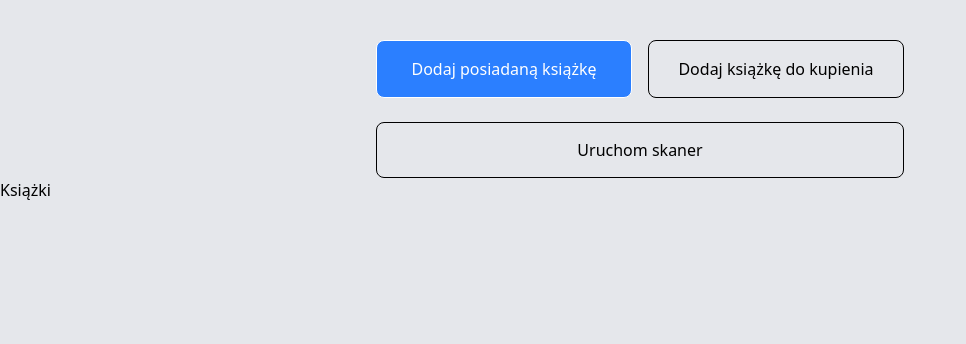
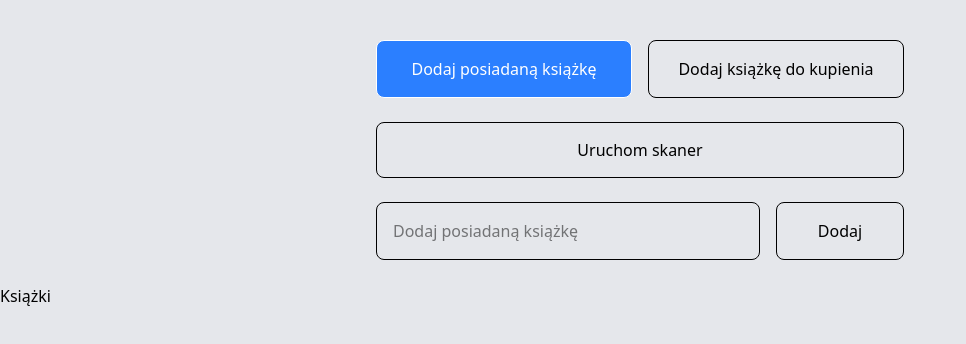
Before and after one commit to megaNINJA215/spis-biblioteczki-pomoc, a Next.js app: page / in a window 1280 px wide. Shown: the top 344 px of the page, without its empty margins (0-966 px from the left). Built offline with nearby package versions, Linux system fonts and the light colour scheme.

Commit message:
manualne wpisywanie i potwierdzanie

```diff
--- /dev/null
+++ b/app/api/getData/route.ts
@@ -0,0 +1,15 @@
+import { NextResponse } from "next/server";
+
+export async function POST(request: Request) {
+    const data = await request.json();
+    const isbn = data?.isbn ?? null;
+    console.log("Scanned ISBN:", isbn);
+
+
+
+    return NextResponse.json({
+        title: "Kroniki Diuny 4",
+        author: "Frank Herbert",
+        coverUrl: "https://www.elibri.com.pl/attachments/e8c53198f80f900be76f/cover/original.jpg"
+    });
+}
--- a/app/api/isbn/route.ts
+++ /dev/null
@@ -1,13 +0,0 @@
-import { NextResponse } from "next/server";
-
-export async function POST(request: Request) {
-    try {
-        const data = await request.json();
-        const isbn = data?.isbn ?? null;
-        console.log("Scanned ISBN:", isbn);
-        return NextResponse.json({ ok: true, isbn });
-    } catch (e) {
-        console.error("/api/isbn error:", e);
-        return NextResponse.json({ ok: false }, { status: 500 });
-    }
-}
--- /dev/null
+++ b/app/api/saveBook/route.ts
@@ -0,0 +1,11 @@
+import { NextResponse } from "next/server";
+
+export async function POST(request: Request) {
+    const data = await request.json();
+    const { ISBN, title, author, coverUrl, mode } = data;
+    console.log(`Saving book [${mode}]:`, { ISBN, title, author, coverUrl });
+
+    return NextResponse.json({
+        ok: true
+    });
+}
--- /dev/null
+++ b/app/components/Confirm.tsx
@@ -0,0 +1,88 @@
+import { useEffect, useState } from "react";
+
+export default function Confirm(
+    {
+        showResult,
+        setShowResult,
+        result,
+        mode
+    }: {
+        showResult: boolean,
+        setShowResult: (show: boolean) => void,
+        result: string,
+        mode: "owned" | "wanted"
+    }) {
+    const [data, setData] = useState<{ title: string; author: string; coverUrl: string } | null>(null);
+
+    useEffect(() => {
+        const fetchData = async () => {
+            try {
+                const res = await fetch(`/api/getData`, {
+                    method: "POST",
+                    headers: { "Content-Type": "application/json" },
+                    body: JSON.stringify({ isbn: result }),
+                });
+                if (!res.ok) throw new Error(`HTTP ${res.status}`);
+                const json = await res.json();
+                setData({
+                    title: json.title ?? "",
+                    author: json.author ?? "",
+                    coverUrl: json.coverUrl ?? ""
+                });
+            } catch (e) {
+                console.error("Send ISBN error:", e);
+            }
+        };
+
+        if (showResult) {
+            fetchData();
+        }
+    }, [showResult, result]);
+
+    const saveBook = async (data: { title: string; author: string; coverUrl: string } | null, mode: "owned" | "wanted") => {
+        if (!data) return;
+
+        await fetch('/api/saveBook', {
+            method: 'POST',
+            headers: { 'Content-Type': 'application/json' },
+            body: JSON.stringify({
+                ISBN: result,
+                title: data.title,
+                author: data.author,
+                coverUrl: data.coverUrl,
+                mode: mode
+            })
+        });
+    }
+
+    return showResult &&
+        <div className="absolute min-h-full min-w-full top-0 left-0 flex flex-col items-center justify-center bg-black/60 backdrop-blur-sm"
+        >
+
+            <img src={data?.coverUrl ?? ''} alt={`Okładka książki ${data?.title}`} className="w-96 mb-4 object-cover rounded" />
+            <div className="flex flex-row items-center justify-center">
+
+                <div className="p-4 border cursor-pointer rounded-lg text-center z-10 bg-white w-64 mx-2">
+                    Tytuł: <strong>{data?.title}</strong>
+                </div>
+                <div className="p-4 border cursor-pointer rounded-lg text-center z-10 bg-white w-64 mx-2">
+                    Autor: <strong>{data?.author}</strong>
+                </div>
+            </div>
+            <div className="flex flex-row items-center justify-center mt-4">
+                <div className="p-4 border cursor-pointer rounded-lg text-center  z-10 bg-red-100 border-red-600 border-3 w-64 mx-2"
+                    onClick={() => {
+                        setShowResult(false)
+                    }}>
+                    ANULUJ
+                </div>
+                <div className="p-4 border cursor-pointer rounded-lg text-center z-10  bg-lime-100 border-lime-600 border-3 w-64 mx-2"
+                    onClick={async () => {
+                        await saveBook(data, mode);
+                        setShowResult(false)
+                    }}>
+                    Potwierdź
+                </div>
+            </div>
+        </div>
+}
--- /dev/null
+++ b/app/components/ManualInput.tsx
@@ -0,0 +1,70 @@
+
+import { Dispatch, SetStateAction, useState } from 'react';
+
+export default function ManualInput({ setResult }: {
+    setResult: Dispatch<SetStateAction<{
+        show: boolean;
+        result: string;
+    }>>
+}) {
+    const [data, setData] = useState<string>("");
+
+    const inputValidation = (isbn: string): boolean | string => {
+        if (!isbn) {
+            return false
+        }
+        isbn = isbn.replaceAll('-', '');
+        console.log(isbn);
+
+        switch (isbn.length) {
+            case 10: {
+                if (!/^\d*X?$/.test(isbn)) {
+                    return "ISBN musi składać się tylko z cyfr (lub \"X\" na końcu jako numer kontrolny)";
+                }
+                let sum = 0;
+                for (let i = 0; i < 9; i++) {
+                    sum += (i + 1) * parseInt(isbn[i]);
+                }
+                let controlNumber: number | 'X' = sum % 11;
+                if (controlNumber == 10) {
+                    controlNumber = 'X'
+                }
+                if (controlNumber.toString() !== isbn[9]) {
+                    return "Nieprawidłowy numer kontrolny dla ISBN-10";
+                }
+                return true;
+            }
+            case 13: {
+                if (!/^\d*$/.test(isbn)) {
+                    return "ISBN musi składać się tylko z cyfr";
+                }
+                let controlSum = 0;
+                for (let i = 0; i < 12; i++) {
+                    controlSum += parseInt(isbn[i]) * (i % 2 === 0 ? 1 : 3);
+                }
+                let controlNumber = (10 - (controlSum % 10)) % 10;
+                if (controlNumber.toString() !== isbn[12]) {
+                    return "Nieprawidłowy numer kontrolny dla ISBN-13";
+                }
+                return true;
+            }
+            default:
+                return "ISBN musi mieć 10 lub 13 cyfr";
+        }
+    }
+
+    return <div className="flex justify-center flex-row mt-4 mb-4">
+        <input className="p-4 m-2 border cursor-pointer rounded-lg sm:w-96 w-66 h-auto" placeholder="Dodaj posiadaną książkę" onChange={(e) => {
+            setData(e.currentTarget.value);
+        }} />
+        <div className="p-4 m-2 border cursor-pointer rounded-lg sm:w-32 w-22 h-auto text-center" onClick={() => {
+            const error = inputValidation(data);
+            if (error === false) { }
+            else if (error === true) {
+                setResult({ result: data, show: true });
+            } else {
+                alert("Nieprawidłowy ISBN: " + error);
+            }
+        }}>Dodaj</div>
+    </div>
+}
--- a/app/components/Scanner.tsx
+++ b/app/components/Scanner.tsx
@@ -1,15 +1,18 @@
 "use client";
 
-import { useEffect, useRef, useState } from "react";
+import { Dispatch, SetStateAction, useEffect, useRef, useState } from "react";
 
-export default function Scanner({ mode }: { mode: "owned" | "wanted" }) {
+export default function Scanner({ setResult }: {
+    setResult: Dispatch<SetStateAction<{
+        show: boolean;
+        result: string;
+    }>>
+}) {
     const videoRef = useRef<HTMLVideoElement | null>(null);
     const streamRef = useRef<MediaStream | null>(null);
     const [scanning, setScanning] = useState(false);
-    const [lastResult, setLastResult] = useState<string | null>(null);
     const detectorRef = useRef<any | null>(null);
     const rafRef = useRef<number | null>(null);
-    const [showResult, setShowResult] = useState(false);
 
     useEffect(() => {
         return () => {
@@ -28,12 +31,9 @@ export default function Scanner({ mode }: { mode: "owned" | "wanted" }) {
             const formats = ["ean_13", "ean_8", "upc_a", "upc_e", "code_128"];
             detectorRef.current = new (window as any).BarcodeDetector({ formats });
 
-            // acquire stream and store it; actual assignment to video element
-            // happens in an effect so it works when <video/> is mounted
             const stream = await navigator.mediaDevices.getUserMedia({ video: { facingMode: "environment" } });
             streamRef.current = stream;
 
-            // show video element (mount it) and let the effect attach the stream
             setScanning(true);
         } catch (e) {
             console.error("startScanner error:", e);
@@ -41,8 +41,6 @@ export default function Scanner({ mode }: { mode: "owned" | "wanted" }) {
         }
     };
 
-    // When scanning is enabled and the <video/> element is mounted, attach
-    // the previously acquired MediaStream and start playback + scanning.
     useEffect(() => {
         let mounted = true;
         const attachAndStart = async () => {
@@ -52,7 +50,6 @@ export default function Scanner({ mode }: { mode: "owned" | "wanted" }) {
             try {
                 videoRef.current.srcObject = streamRef.current;
                 await videoRef.current.play();
-                // start detection loop once playback begins
                 scanLoop();
             } catch (e) {
                 if (mounted) console.error("attachAndStart error:", e);
@@ -72,18 +69,11 @@ export default function Scanner({ mode }: { mode: "owned" | "wanted" }) {
             const detections = await detectorRef.current.detect(videoRef.current as HTMLVideoElement);
             if (detections && detections.length > 0) {
                 const value = detections[0].rawValue;
-                setLastResult(value);
-                fetch(`/api/isbn`, {
-                    method: "POST",
-                    headers: { "Content-Type": "application/json" },
-                    body: JSON.stringify({ isbn: value }),
-                }).catch((e) => console.error("Send ISBN error:", e));
                 stopScanner();
-                setShowResult(true);
+                setResult({ show: true, result: value });
                 return;
             }
         } catch (e) {
-            // detection might throw on some frames; ignore
         }
 
         rafRef.current = requestAnimationFrame(scanLoop);
@@ -94,7 +84,6 @@ export default function Scanner({ mode }: { mode: "owned" | "wanted" }) {
             cancelAnimationFrame(rafRef.current);
             rafRef.current = null;
         }
-        // stop tracks from streamRef if present
         if (streamRef.current) {
             const tracks = streamRef.current.getTracks();
             tracks.forEach((t) => t.stop());
@@ -104,7 +93,6 @@ export default function Scanner({ mode }: { mode: "owned" | "wanted" }) {
             try {
                 videoRef.current.srcObject = null;
             } catch (e) {
-                // ignore
             }
         }
         detectorRef.current = null;
@@ -143,17 +131,6 @@ export default function Scanner({ mode }: { mode: "owned" | "wanted" }) {
                         Uruchom skaner
                     </div>
                 </div>
-                {showResult &&
-                    <div className="absolute min-h-full min-w-full top-0 left-0 flex flex-col items-center justify-center bg-black/60 backdrop-blur-sm"
-                        onClick={() => {
-                            setShowResult(false)
-                        }}>
-
-                        <div className="p-4 border cursor-pointer rounded-lg text-center h-14 z-10 bg-white"                        >
-                            Wykryto: {lastResult}
-                        </div>
-                    </div>
-                }
             </>
             }
         </div >
--- a/app/components/ScannerSection.tsx
+++ b/app/components/ScannerSection.tsx
@@ -1,13 +1,18 @@
 "use client"
 
+import Confirm from "./Confirm";
+import ManualInput from "./ManualInput";
 import ScannerOptions from "./ScanerOptions";
 import Scanner from "./Scanner";
 import { useState } from "react";
 
 export default function ScannerSection() {
     const [mode, setMode] = useState<"owned" | "wanted">("owned")
+    const [result, setResult] = useState<{ show: boolean, result: string }>({ show: false, result: "" });
     return <>
         <ScannerOptions mode={mode} setMode={setMode} />
-        <Scanner mode={mode} />
+        <Scanner setResult={setResult} />
+        <ManualInput setResult={setResult} />
+        <Confirm mode={mode} showResult={result.show} setShowResult={(show) => setResult(prev => ({ ...prev, show }))} result={result.result} />
     </>
 }
```
Also changed, not shown: app/api/isbn.ts (deleted).
